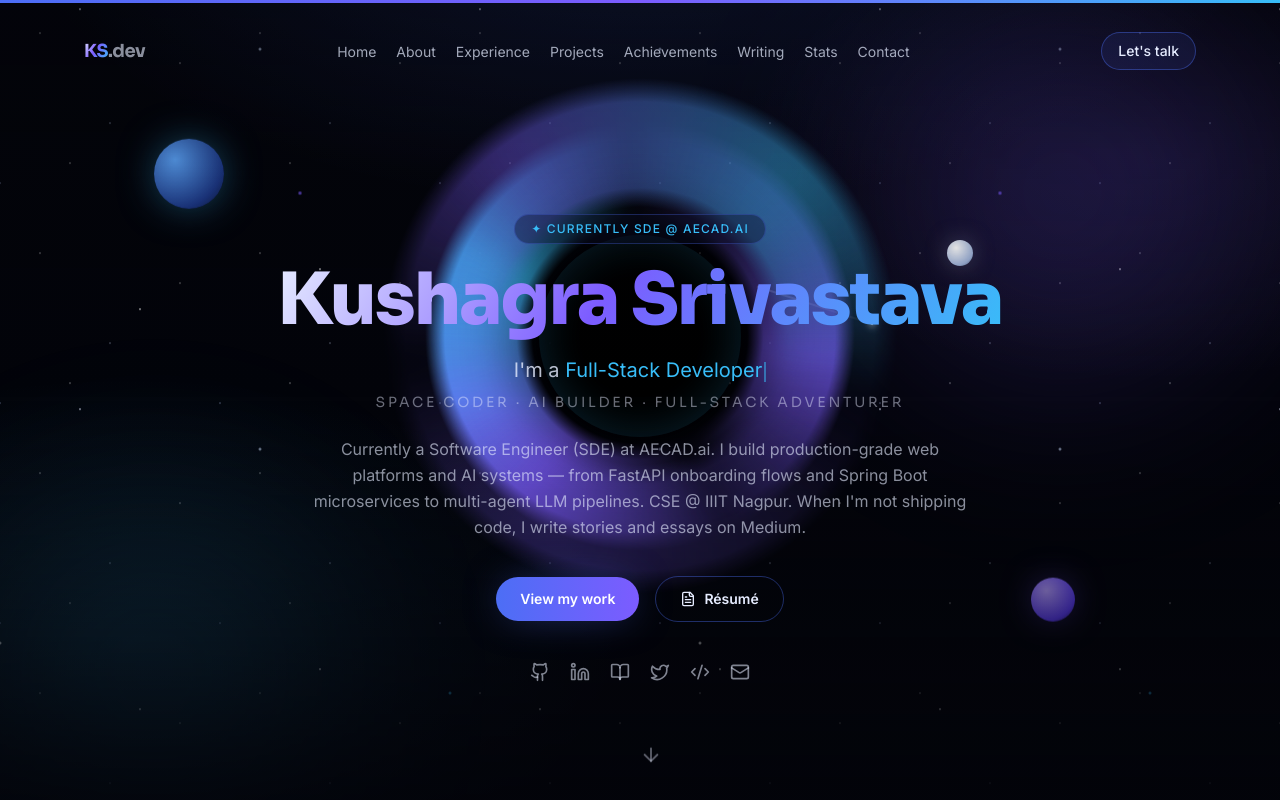
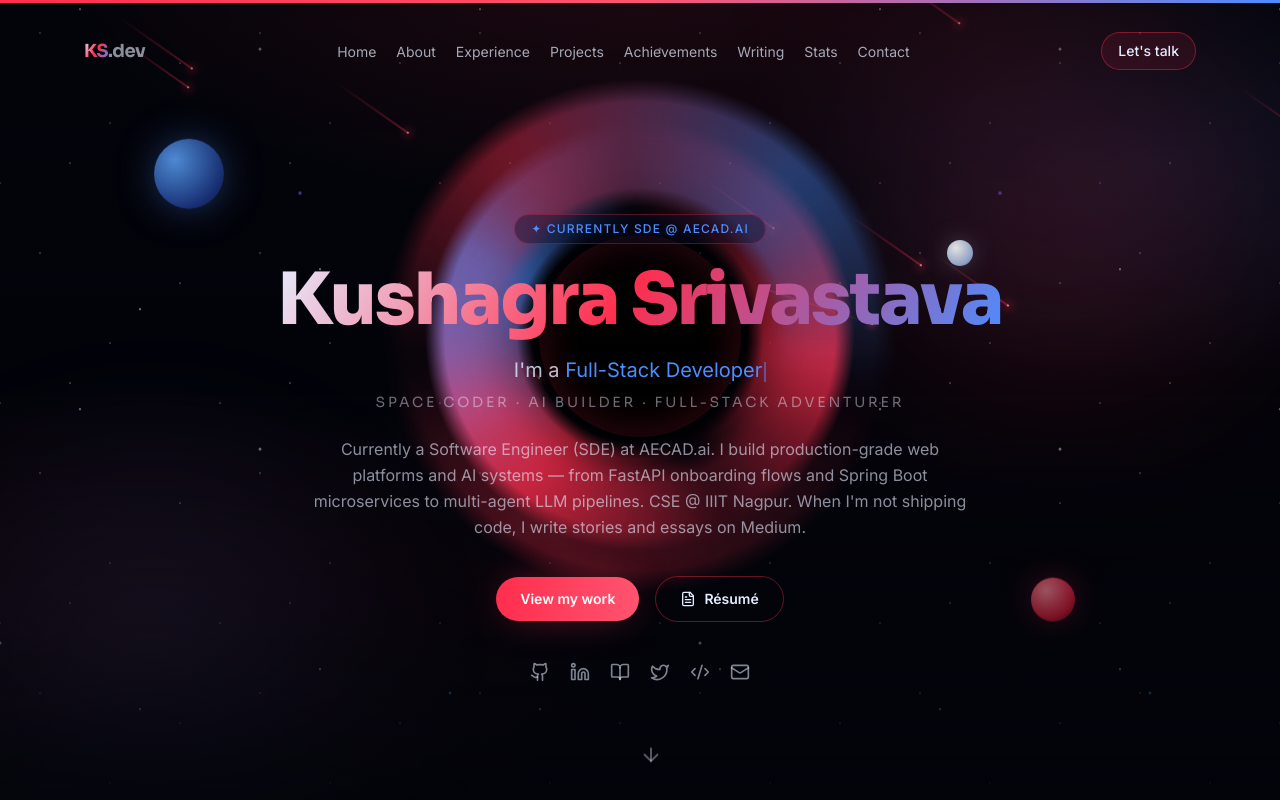
Before and after one commit to marvillage/portfolio3, a Next.js app: page / in a window 1280 px wide. Shown: the top 800 px of the page. Built offline with nearby package versions, Linux system fonts and the light colour scheme.

Commit message:
Theme: navy blue + black + red palette; add continuous meteor shower

```diff
--- a/app/globals.css
+++ b/app/globals.css
@@ -25,9 +25,9 @@ body {
 /* Subtle deep-space radial wash behind everything */
 .space-bg {
   background:
-    radial-gradient(ellipse 80% 60% at 50% -10%, rgba(76, 110, 245, 0.18), transparent 60%),
-    radial-gradient(ellipse 60% 50% at 90% 20%, rgba(124, 92, 255, 0.12), transparent 55%),
-    radial-gradient(ellipse 70% 60% at 10% 80%, rgba(56, 189, 248, 0.10), transparent 55%),
+    radial-gradient(ellipse 80% 60% at 50% -10%, rgba(255, 46, 77, 0.18), transparent 60%),
+    radial-gradient(ellipse 60% 50% at 90% 20%, rgba(76, 141, 255, 0.12), transparent 55%),
+    radial-gradient(ellipse 70% 60% at 10% 80%, rgba(255, 46, 77, 0.10), transparent 55%),
     #03040a;
 }
 
@@ -39,11 +39,11 @@ body {
 }
 
 .glass:hover {
-  border-color: rgba(124, 140, 255, 0.35);
+  border-color: rgba(255, 46, 77, 0.35);
 }
 
 .gradient-text {
-  background: linear-gradient(120deg, #e6ecff 0%, #7c5cff 45%, #38bdf8 100%);
+  background: linear-gradient(120deg, #e6ecff 0%, #ff2e4d 48%, #4c8dff 100%);
   -webkit-background-clip: text;
   background-clip: text;
   -webkit-text-fill-color: transparent;
@@ -51,7 +51,7 @@ body {
 
 .section-line {
   height: 1px;
-  background: linear-gradient(90deg, transparent, rgba(124, 140, 255, 0.4), transparent);
+  background: linear-gradient(90deg, transparent, rgba(255, 46, 77, 0.45), transparent);
 }
 
 /* Custom scrollbar */
@@ -66,7 +66,7 @@ body {
   border-radius: 9999px;
 }
 ::-webkit-scrollbar-thumb:hover {
-  background: #4c6ef5;
+  background: #ff2e4d;
 }
 
 /* ─────────────────────────────────────────────────────────────────────────
@@ -129,14 +129,14 @@ body {
   height: 46vw;
   top: -8vw;
   right: -6vw;
-  background: radial-gradient(circle, rgba(124, 92, 255, 0.55), transparent 65%);
+  background: radial-gradient(circle, rgba(255, 46, 77, 0.5), transparent 65%);
 }
 .nebula--cyan {
   width: 40vw;
   height: 40vw;
   bottom: -10vw;
   left: -8vw;
-  background: radial-gradient(circle, rgba(56, 189, 248, 0.4), transparent 65%);
+  background: radial-gradient(circle, rgba(76, 141, 255, 0.4), transparent 65%);
 }
 
 /* ── Black hole ──────────────────────────────────────────────────────────── */
@@ -155,7 +155,7 @@ body {
   background: radial-gradient(circle at 50% 50%, #000 0 58%, rgba(0, 0, 0, 0.85) 70%, transparent 78%);
   box-shadow:
     0 0 70px 14px rgba(0, 0, 0, 0.9),
-    inset 0 0 40px 6px rgba(56, 189, 248, 0.15);
+    inset 0 0 40px 6px rgba(255, 46, 77, 0.18);
 }
 .accretion {
   position: absolute;
@@ -164,10 +164,10 @@ body {
   background: conic-gradient(
     from 0deg,
     transparent 0deg,
-    rgba(124, 92, 255, 0.9) 60deg,
-    rgba(56, 189, 248, 0.95) 140deg,
+    rgba(255, 46, 77, 0.95) 60deg,
+    rgba(76, 141, 255, 0.9) 140deg,
     transparent 200deg,
-    rgba(124, 92, 255, 0.7) 300deg,
+    rgba(255, 46, 77, 0.8) 300deg,
     transparent 360deg
   );
   filter: blur(10px);
@@ -194,7 +194,7 @@ body {
   height: 2px;
   background: #fff;
   border-radius: 9999px;
-  box-shadow: 0 0 6px 2px rgba(255, 255, 255, 0.7);
+  box-shadow: 0 0 6px 2px rgba(255, 46, 77, 0.8);
   opacity: 0;
 }
 .shooting-star::after {
@@ -204,8 +204,53 @@ body {
   right: 2px;
   width: 120px;
   height: 1px;
-  background: linear-gradient(90deg, rgba(255, 255, 255, 0.8), transparent);
+  background: linear-gradient(90deg, rgba(255, 90, 112, 0.9), transparent);
   transform: translateY(-50%);
+}
+
+/* ── Meteor shower (continuous falling stars) ────────────────────────────── */
+.meteors {
+  position: absolute;
+  inset: 0;
+  overflow: hidden;
+  pointer-events: none;
+}
+.meteor {
+  position: absolute;
+  top: -10%;
+  height: 2px;
+  width: 2px;
+  border-radius: 9999px;
+  background: #ffffff;
+  box-shadow: 0 0 8px 2px rgba(255, 46, 77, 0.6);
+  transform: rotate(215deg);
+  animation: meteor-fall linear infinite;
+  opacity: 0;
+}
+.meteor::before {
+  content: "";
+  position: absolute;
+  top: 50%;
+  transform: translateY(-50%);
+  width: 90px;
+  height: 1px;
+  background: linear-gradient(90deg, rgba(255, 46, 77, 0.85), transparent);
+}
+@keyframes meteor-fall {
+  0% {
+    transform: rotate(215deg) translateX(0);
+    opacity: 0;
+  }
+  8% {
+    opacity: 1;
+  }
+  80% {
+    opacity: 1;
+  }
+  100% {
+    transform: rotate(215deg) translateX(-900px);
+    opacity: 0;
+  }
 }
 .shooting-star--1 {
   top: 12%;
@@ -242,7 +287,7 @@ body {
   top: 18%;
   left: 12%;
   background: radial-gradient(circle at 30% 30%, #5ea8ff, #1e3a8a 70%, #0a1330);
-  box-shadow: 0 0 40px -6px rgba(56, 189, 248, 0.6);
+  box-shadow: 0 0 40px -6px rgba(76, 141, 255, 0.6);
   animation: float 9s ease-in-out infinite;
 }
 .planet--violet {
@@ -250,8 +295,8 @@ body {
   height: 44px;
   bottom: 22%;
   right: 16%;
-  background: radial-gradient(circle at 35% 30%, #b39bff, #5b3df0 70%, #1a1145);
-  box-shadow: 0 0 34px -6px rgba(124, 92, 255, 0.6);
+  background: radial-gradient(circle at 35% 30%, #ff8a9b, #e11d3a 65%, #4a0a14);
+  box-shadow: 0 0 34px -6px rgba(255, 46, 77, 0.65);
   animation: float 7s ease-in-out infinite 1s;
 }
 .planet--pale {
--- a/components/SpaceBackground.tsx
+++ b/components/SpaceBackground.tsx
@@ -1,5 +1,14 @@
-// Pure 2D CSS space background — starfield, a black hole with a rotating
-// accretion ring, and drifting planets. No WebGL / three.js.
+// Pure 2D CSS space background — starfield, meteor shower, a black hole with a
+// rotating accretion ring, and drifting planets. No WebGL / three.js.
+
+// Deterministic spread of meteors (no Math.random — keeps SSR stable).
+const meteors = Array.from({ length: 16 }, (_, i) => ({
+  left: `${(i * 67) % 100}%`,
+  top: `${-(i % 5) * 6}%`,
+  delay: `${(i * 0.9) % 8}s`,
+  duration: `${4 + ((i * 1.3) % 5)}s`,
+}));
+
 export default function SpaceBackground() {
   return (
     <div className="fixed inset-0 -z-10 space-bg overflow-hidden">
@@ -12,7 +21,23 @@ export default function SpaceBackground() {
       <div className="nebula nebula--violet" />
       <div className="nebula nebula--cyan" />
 
-      {/* shooting stars */}
+      {/* continuous meteor shower / falling stars */}
+      <div className="meteors">
+        {meteors.map((m, i) => (
+          <span
+            key={i}
+            className="meteor"
+            style={{
+              left: m.left,
+              top: m.top,
+              animationDelay: m.delay,
+              animationDuration: m.duration,
+            }}
+          />
+        ))}
+      </div>
+
+      {/* occasional bright shooting stars */}
       <div className="shooting-star shooting-star--1" />
       <div className="shooting-star shooting-star--2" />
       <div className="shooting-star shooting-star--3" />
--- a/tailwind.config.ts
+++ b/tailwind.config.ts
@@ -10,13 +10,15 @@ const config: Config = {
       colors: {
         space: {
           black: "#03040a",
-          void: "#060816",
+          void: "#070912",
           navy: "#0a0e27",
           deep: "#0f1535",
           slate: "#1a2148",
-          accent: "#4c6ef5",
-          cyan: "#38bdf8",
-          violet: "#7c5cff",
+          accent: "#ff2e4d", // red — primary accent
+          cyan: "#4c8dff", // navy blue — secondary accent
+          violet: "#ff5470", // red/pink — used in gradients
+          red: "#ff2e4d",
+          crimson: "#b3122e",
           star: "#e6ecff",
         },
       },
@@ -25,8 +27,8 @@ const config: Config = {
         display: ["var(--font-display)", "Georgia", "serif"],
       },
       boxShadow: {
-        glow: "0 0 40px -10px rgba(76,110,245,0.55)",
-        "glow-cyan": "0 0 36px -8px rgba(56,189,248,0.5)",
+        glow: "0 0 40px -10px rgba(255,46,77,0.55)",
+        "glow-cyan": "0 0 36px -8px rgba(76,141,255,0.5)",
       },
       keyframes: {
         float: {
```
